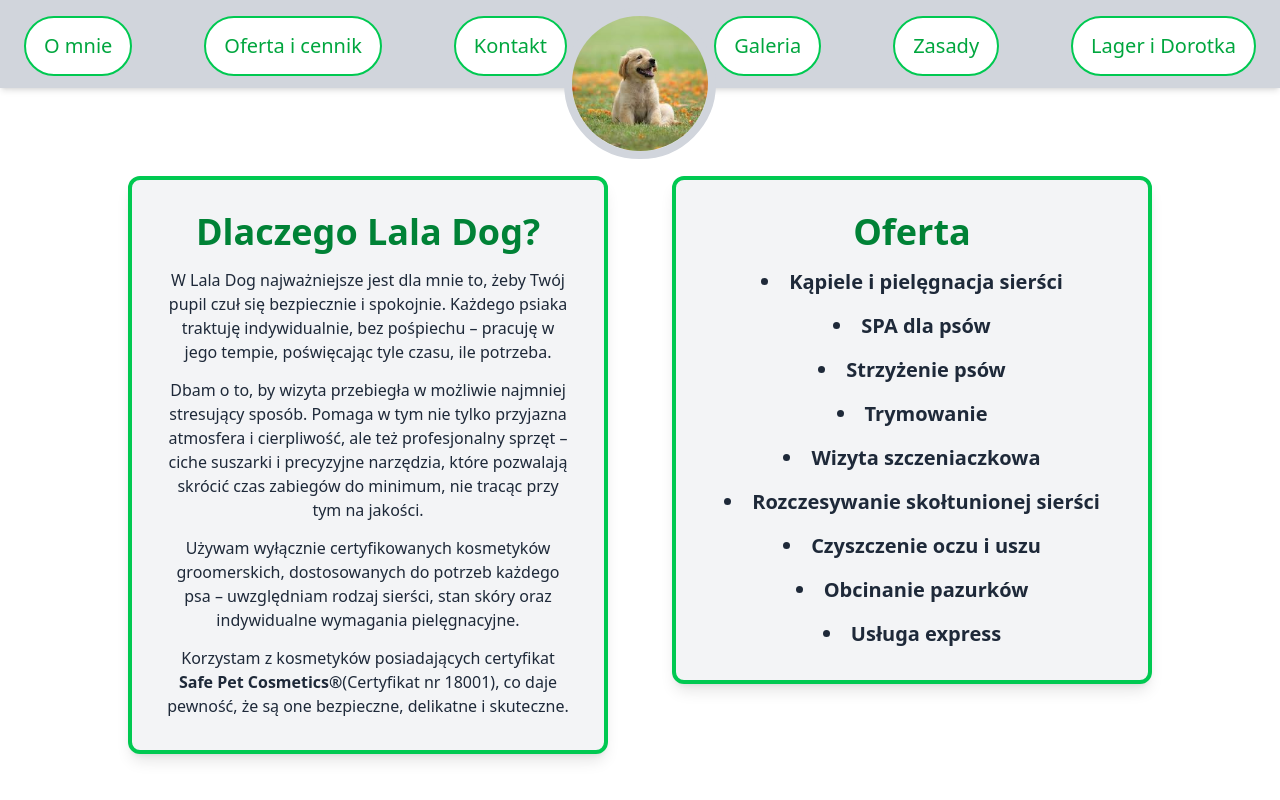
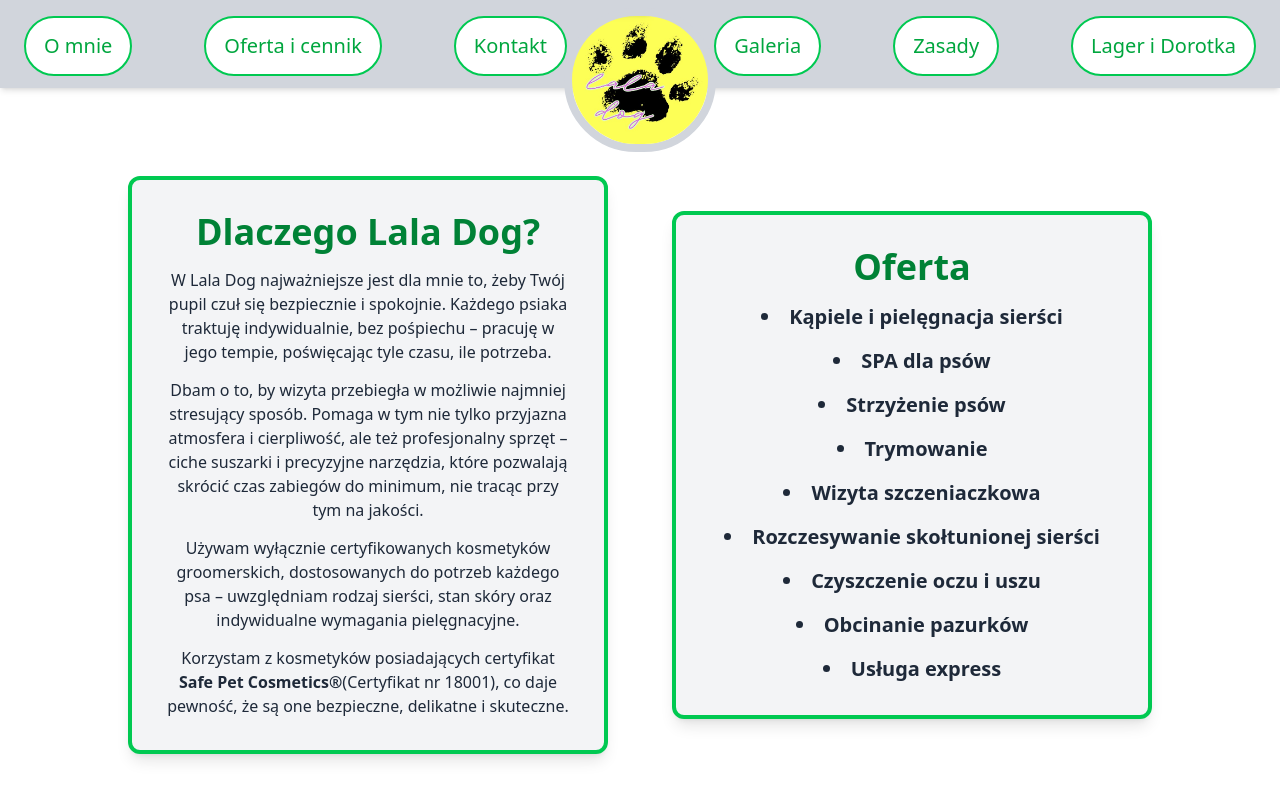
Before and after one commit to albertrzad18/lala-dog, a React (Vite) app: page /offer in a window 1280 px wide. Shown: the top 800 px of the page. Built offline with nearby package versions, Linux system fonts and the light colour scheme.

Commit message:
logo added

```diff
--- a/src/components/Navbar.jsx
+++ b/src/components/Navbar.jsx
@@ -19,7 +19,7 @@ const Navbar = () => {
 
           <div className="absolute top-2 left-1/2 transform -translate-x-1/2 hidden md:block">
             <img
-              src="dog.jpg"
+              src="logo.jpg"
               className="w-24 md:w-38 rounded-full border-8 border-gray-300"
               alt="Logo"
             />
--- a/src/pages/Offer.jsx
+++ b/src/pages/Offer.jsx
@@ -18,7 +18,7 @@ const Offer = () => {
     <>
       <Navbar />
       <FadeInOut>
-        <div className="pt-16 md:pt-44 px-6 md:px-32 flex flex-row items-stretch justify-center gap-12 lg:gap-16">
+        <div className="pt-16 md:pt-44 px-6 md:px-32 flex flex-row items-center justify-center gap-12 lg:gap-16">
           <div
             className="w-full lg:w-1/2 bg-gray-100 rounded-xl shadow-lg p-8 space-y-3.5 border-4 border-green-500 text-gray-800 h-full flex flex-col items-center justify-center text-center
           "
```
Also changed, not shown: public/logo.jpg (added).
